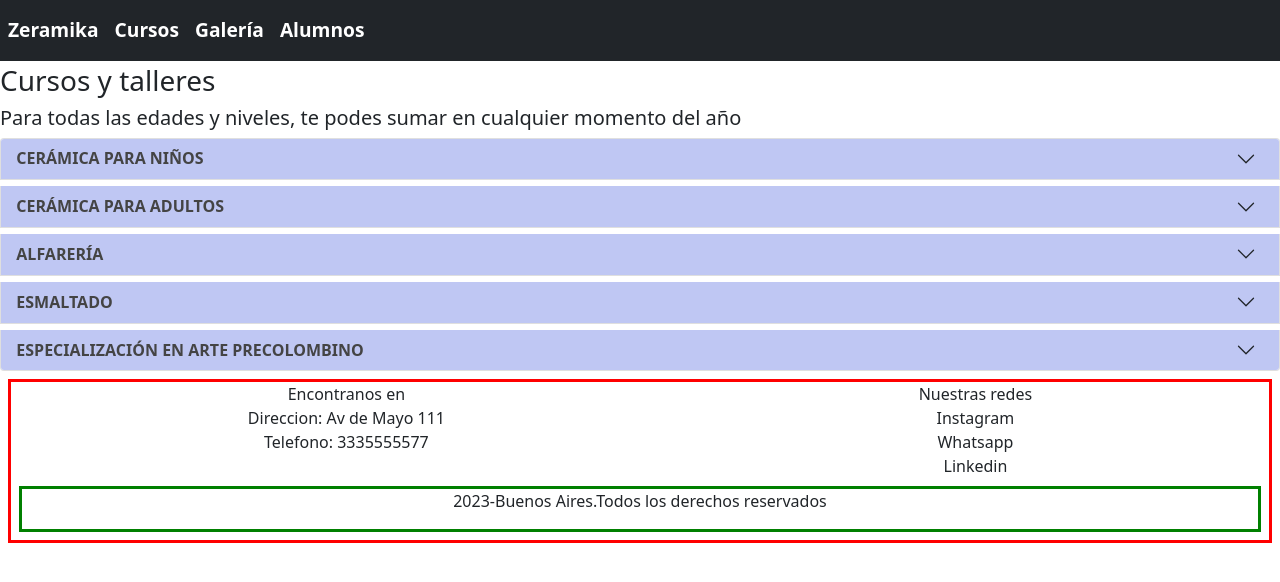
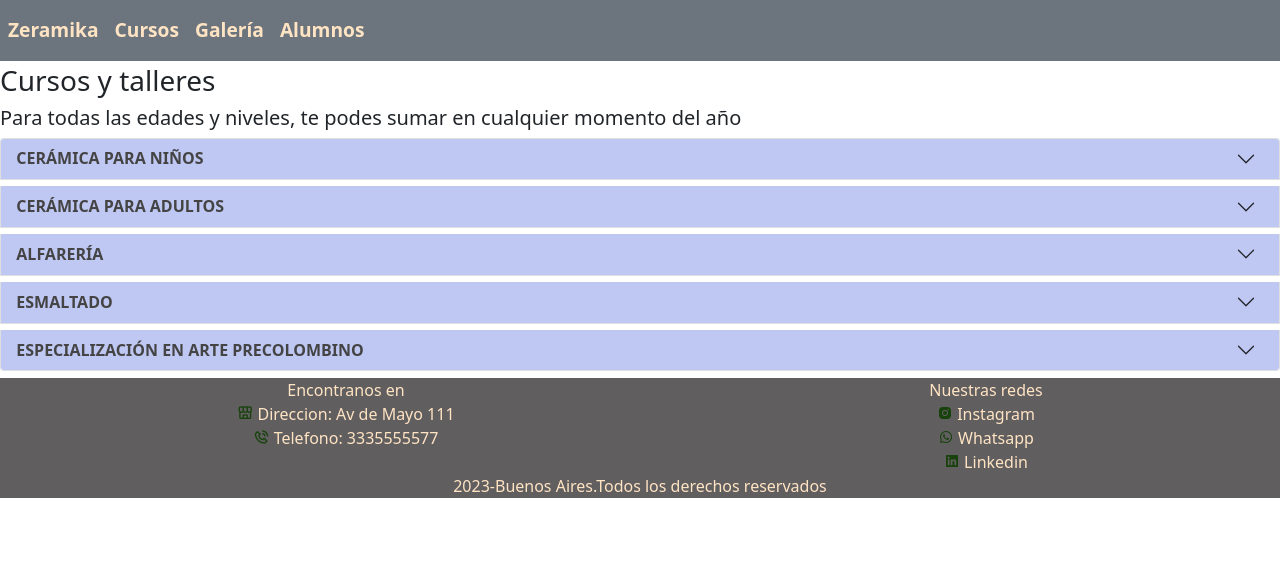
Before and after one commit to SSDD2022/TP3, a Django app: page /cursos/ in a window 1280 px wide. Shown: the top 582 px of the page. Run offline with Django 4.2, Linux system fonts and the light colour scheme; some libraries are stand-ins or nearby versions.

Commit message:
header y cursos.css

```diff
--- a/taller/static/taller/css/base.css
+++ b/taller/static/taller/css/base.css
@@ -1,6 +1,5 @@
 body{
-    display: relative;
-
+    display: relative;   /* Para scroll con header fijo */
 }
 
 header{
@@ -8,15 +7,20 @@ header{
 }
 
 .nav-link{
-    color: white !important;
-    font-weight: 800 !important;;
-
+    color: bisque !important;
+    font-weight: bold !important;
 }
 .nav-link:hover , .nav-link:active  {
-    color: #B87988 !important;;
-    background-color: transparent !important;;
+    /* color: white !important; */
+    font-weight: bolder !important;
+    filter: brightness(200%);
+    background-color: transparent !important;
+    text-decoration-line: /*overline*/ underline;
+    text-decoration-color: bisque;
+    text-decoration-style:solid;
+    text-decoration-thickness:3px;
+}
 
-}
 main{
     margin: auto;
 }
--- a/taller/static/taller/css/base2.css
+++ /dev/null
@@ -1,34 +0,0 @@
-
-.contenido-foot{
-    display: flex;
-    justify-content: space-around;
-}
-
-/* Inicio footer */
-
-footer {
-    border:3px red solid;
-    text-align: center ;
-    margin: 0.5rem;
-}
-article {
-    border:3px green solid;
-    height: auto;
-    margin: 0.5rem;
-}
-
-/* header */
-body {
-    position: relative;
-}
-
-.nav-link{
-    color: white !important;
-    font-weight: 800 !important;;
-    /* margin: 1.3rem 0.6vw 1.3rem 0.6vw !important;; */
-}
-.nav-link:hover , .nav-link:active  {
-    color: #B87988 !important;;
-    background-color: transparent !important;;
-    /* text-decoration: underline overline !important;; */
-}
--- a/taller/templates/taller/base.html
+++ b/taller/templates/taller/base.html
@@ -16,9 +16,9 @@
     </head>
     <body data-bs-spy="scroll" data-bs-target=".navbar" data-bs-offset="450">
 
-            {% include 'taller/nav-bar2.html' %}
+        {% include 'taller/nav-bar.html' %}
 
-        <header class="header">
+        <header style="margin-top: 4rem;" >
 
             {% block header %} {% endblock %}
 
--- a/taller/templates/taller/base2.html
+++ /dev/null
@@ -1,68 +0,0 @@
-{% load static %}
-<!DOCTYPE html>
-<html lang="en">
-    <head>
-        <meta charset="UTF-8">
-        <meta http-equiv="X-UA-Compatible" content="IE=edge">
-        <meta name="viewport" content="width=device-width, initial-scale=1.0">
-        <title>{% block title %} {% endblock %}</title>
-        <link rel="stylesheet" href="{% static 'taller/css/base2.css' %}">
-        <!--
-        <link rel="stylesheet" href="https://maxcdn.bootstrapcdn.com/bootstrap/3.3.7/css/bootstrap.min.css">
-        <script src="https://maxcdn.bootstrapcdn.com/bootstrap/3.3.7/js/bootstrap.min.js"></script>
-         -->
-        <link href="https://cdn.jsdelivr.net/npm/bootstrap@5.0.2/dist/css/bootstrap.min.css" rel="stylesheet" integrity="sha384-EVSTQN3/azprG1Anm3QDgpJLIm9Nao0Yz1ztcQTwFspd3yD65VohhpuuCOmLASjC" crossorigin="anonymous">
-        <script src="https://cdn.jsdelivr.net/npm/bootstrap@5.0.2/dist/js/bootstrap.bundle.min.js" integrity="sha384-MrcW6ZMFYlzcLA8Nl+NtUVF0sA7MsXsP1UyJoMp4YLEuNSfAP+JcXn/tWtIaxVXM" crossorigin="anonymous"></script>
-        <script src="https://ajax.googleapis.com/ajax/libs/jquery/3.2.1/jquery.min.js"></script>
-        <!-- <link href='https://unpkg.com/boxicons@2.1.2/css/boxicons.min.css' rel='stylesheet'> -->
-        <link rel="icon" type="image/vnd.microsoft.icon" href="{% static 'taller/img/favicon.ico' %}" sizes="16x16 32x32">
-        {% block extra_css %}
-        <style>
-            body {
-              position: relative;
-            }
-        </style>
-        {% endblock %}
-    </head>
-
-    <body data-bs-spy="scroll" data-bs-target=".navbar" data-bs-offset="450">
-
-
-        {% include 'taller/nav-bar2.html' %}
-
-        <header style="margin-top: 4rem;" >
-            {% block header %} {% endblock %}
-
-        </header>
-
-        <main>
-            {% block content %} {% endblock %}
-        </main>
-        <footer>
-            <section id="info-footer">
-                <div class="contenido-foot">
-                    <div class="ubic-foot">
-                        <nav>
-                            <div class="titulo">Encontranos en</div>
-                            <div class="linea"></div>
-                            <div class="boton"><a href=""> <i class='bx bx-store-alt' style='color:#17420b'></i></a>  Direccion: Av de Mayo 111</div>
-                            <div class="boton"><a href=""> <i class='bx bx-phone-call' style='color:#17420b'></i></a>  Telefono: 3335555577</div>
-                        </nav>
-                    </div>
-                    <div class="redes-foot">
-                        <nav>
-                            <div class="titulo">Nuestras redes</div>
-                            <div class="linea"></div>
-                            <div class="boton"><a href=""> <i class='bx bxl-instagram-alt' style='color:#f348df'></i></a>  Instagram</div>
-                            <div class="boton"><a href=""> <i class='bx bxl-whatsapp' style='color:#70e451'></i></a>  Whatsapp</div>
-                            <div class="boton"><a href=""> <i class='bx bxl-linkedin-square' style='color:rgba(93,128,226,0.98)'></i></a>  Linkedin</div>
-                        </nav>
-                    </div>
-                </div>
-            </section>
-            <article id="legales-foot">
-                <p>2023-Buenos Aires.Todos los derechos reservados</p>
-            </article>
-        </footer>
-    </body>
-</html>
--- a/taller/templates/taller/cursos.html
+++ b/taller/templates/taller/cursos.html
@@ -1,133 +1,10 @@
-{% extends 'taller/base2.html' %}
+{% extends 'taller/base.html' %}
 {% load static %}
 
 {% block title %}Cursos{% endblock %}
+
 {% block extra_css %}
-    <style>
-
-        /* Acordeon */
-        .estilo-item {
-          margin-bottom: 0.5%;
-        }
-        .estilo-button {
-          background-color:#bfc7f3;
-          color: #444;
-          cursor: pointer;
-          padding: 0.8%;
-          padding-left: 1.2%;
-          width: 100%;
-          border: none ;
-          text-align: left ;
-          outline: none ;
-          font-size: medium ;
-          font-weight: bold ;
-        }
-        .estilo-button:after {
-          color: #777;
-          font-weight: bold;
-          margin-right: 1%;
-        }
-        .estilo-button:hover {
-          background-color: #9ea6d3;
-        }
-        .active {
-          background-color: #A9A9A9 ;
-        }
-        /* Vacantes */
-        .destacado {
-          padding: 0.5%;
-          font-weight: bold;
-          border-radius: 0.3rem;
-          border: none;
-        }
-        .con_vacantes {
-          background-color: lightgreen;
-          color: green;
-        }
-        .sin_vacantes {
-          background-color: rgb(144, 224, 238);
-          color: blue;
-        }
-        /* Para grid */
-        .main-container {
-          display: grid;
-          grid-template-columns: 25% auto; /*14% 84%;*/
-          grid-template-rows: auto;
-          grid-template-areas: "img-area det-area"
-                              "btn-area btn-area";
-          grid-auto-flow: row;
-          grid-row-gap: 0.3rem;
-          grid-column-gap: 0.3rem;
-          width: 98%;
-          margin-top: 0.5rem;
-          margin-bottom: 0;
-          margin-left: 0.5rem;
-          margin-right: 0.5rem;
-          border: none; /* 1px solid red; */
-        }
-        .img-container {
-          grid-area: img-area;
-          justify-content: center;
-          /* border: 1px solid rgba(53, 12, 235, 0.8); */
-        }
-        .imagen {
-          text-align: center;  /* Centra la imagen horizontalmente */
-        }
-        .img_responsive{
-          /* width: 100%; */
-          width: auto;
-          height: auto;
-        }
-        .det-container {
-          grid-area: det-area;
-          align-content: center;
-          text-align: start;
-          padding-top:0.5%;
-          /* line-height: normal; */
-          /* border: 1px solid rgba(25, 207, 64, 0.8); */
-        }
-        .descripcion {
-          /* display: flex; */
-          padding-left: 0.8%;
-          /* padding-top: 0;
-          padding-bottom: 0; */
-          /* align-content: center; */
-          /* place-self: center; */
-          line-height: 100%; /*100%;*/
-        }
-        .btn-container {
-          grid-area: btn-area;
-          justify-content: center;
-          text-align: center;
-          margin-bottom: 0.5%;
-          /* border: 1px solid rgba(226, 241, 13, 0.8); */
-        }
-/* Extra small devices (portrait phones, less than 576px) */
-@media screen and (max-width: 750.98px) { /*575.98px) { */
-    .main-container {
-      grid-template-columns: 1fr;
-      grid-template-areas: "img-area"
-                           "det-area"
-                           "btn-area";
-    }
-}
-
-/* Small devices (landscape phones, 576px and up)
-   Medium devices (tablets, 768px and up) */
-/*@media screen and (min-width: 576px) and (max-width: 991.98px) { */
-@media screen and (min-width: 751px) and (max-width: 991.98px) {
-    .main-container {
-        grid-template-columns: 25% auto;
-        grid-template-areas: "img-area det-area"
-                             "btn-area btn-area";
-   }
-}
-
-/* Large devices (desktops, 992px and up) */
-/* @media screen and (min-width: 992px) {
-} */
-
-    </style>
+  <link rel="stylesheet" href="{% static 'taller/css/cursos.css' %}">
 {% endblock %}
 
 {% block header %}
--- a/taller/templates/taller/nav-bar.html
+++ b/taller/templates/taller/nav-bar.html
@@ -1,23 +1,20 @@
-
-<<<<<<< HEAD
-</nav>
-=======
-</nav>
->>>>>>> 3982da61be54a9b83d37aac2da5acee5c06f02d3
-<nav class="navbar navbar-expand-sm navbar-light bg-light">
+<nav class="navbar navbar-expand-sm bg-secondary navbar-dark fixed-top">
   <button class="navbar-toggler" type="button" data-bs-toggle="collapse" data-bs-target="#opciones">
     <span class="navbar-toggler-icon"></span>
   </button>
-  <div class="collapse navbar-collapse" id="opciones">
-    <ul class="navbar-nav">
-      <li class="nav-item">
-        <a class="nav-link" href="{% url 'taller' %}">INICIO</a>
+  <div class="collapse navbar-collapse" style="font-size:larger" id="opciones">
+    <ul class="navbar-nav" >
+      <li class="nav-item" >
+        <a class="nav-link" href="{% url 'taller' %}">Zeramika</a>
+      </li>
+      <li class="nav-item" >
+        <a class="nav-link" href="{% url 'cursos' %}">Cursos</a>
       </li>
       <li class="nav-item">
-        <a class="nav-link" href="{% url 'cursos' %}">CURSOS</a>
+        <a class="nav-link" href="{% url 'galeria' %}">Galería</a>
       </li>
       <li class="nav-item">
-        <a class="nav-link" href="{% url 'galeria' %}">GALERIA</a>
+        <a class="nav-link" href="{% url 'alumnos' %}">Alumnos</a>
       </li>
     </ul>
   </div>
--- a/taller/templates/taller/nav-bar2.html
+++ /dev/null
@@ -1,21 +0,0 @@
-<nav class="navbar navbar-expand-sm bg-dark navbar-dark fixed-top">
-  <button class="navbar-toggler" type="button" data-bs-toggle="collapse" data-bs-target="#opciones">
-    <span class="navbar-toggler-icon"></span>
-  </button>
-  <div class="collapse navbar-collapse" style="font-size:larger" id="opciones">
-    <ul class="navbar-nav" >
-      <li class="nav-item" >
-        <a class="nav-link" href="{% url 'taller' %}">Zeramika</a>
-      </li>
-      <li class="nav-item" >
-        <a class="nav-link" href="{% url 'cursos' %}">Cursos</a>
-      </li>
-      <li class="nav-item">
-        <a class="nav-link" href="{% url 'galeria' %}">Galería</a>
-      </li>
-      <li class="nav-item">
-        <a class="nav-link" href="{% url 'alumnos' %}">Alumnos</a>
-      </li>
-    </ul>
-  </div>
-</nav>
```
Also changed, not shown: taller/static/taller/css/cursos.css (added, +121 -0 lines).
